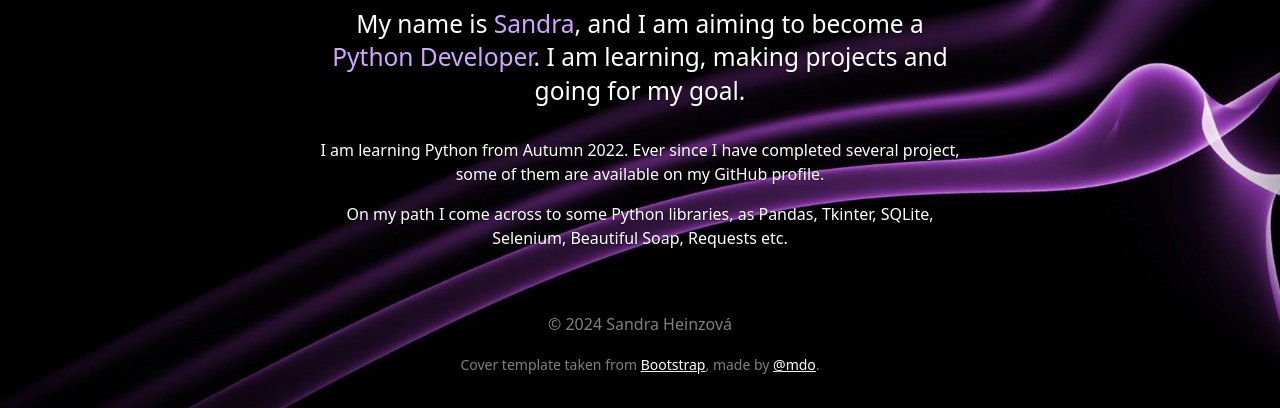
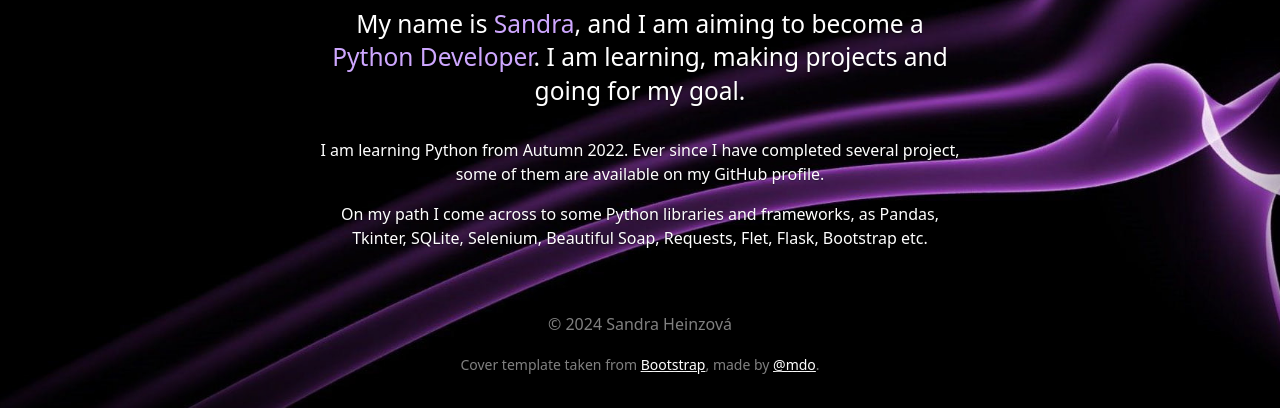
Before and after one commit to SandraHeinzova/Portfolio, a Flask app: page / in a window 1280 px wide. Shown: the part 392-800 px from the top of the page. Run offline with Flask 3, Linux system fonts and the light colour scheme; some libraries are stand-ins or nearby versions.

Commit message:
modified About me text

```diff
--- a/templates/index.html
+++ b/templates/index.html
@@ -15,8 +15,8 @@
         <div class="pt-4">
             <p> I am learning Python from Autumn 2022. Ever since I have completed several project, some of them are
                 available on my GitHub profile.</p>
-            <p> On my path I come across to some Python libraries, as Pandas, Tkinter, SQLite, Selenium, Beautiful Soap,
-                Requests etc. </p>
+            <p> On my path I come across to some Python libraries and frameworks, as Pandas, Tkinter, SQLite, Selenium, Beautiful Soap,
+                Requests, Flet, Flask, Bootstrap etc. </p>
         </div>
     </main>
 
```
